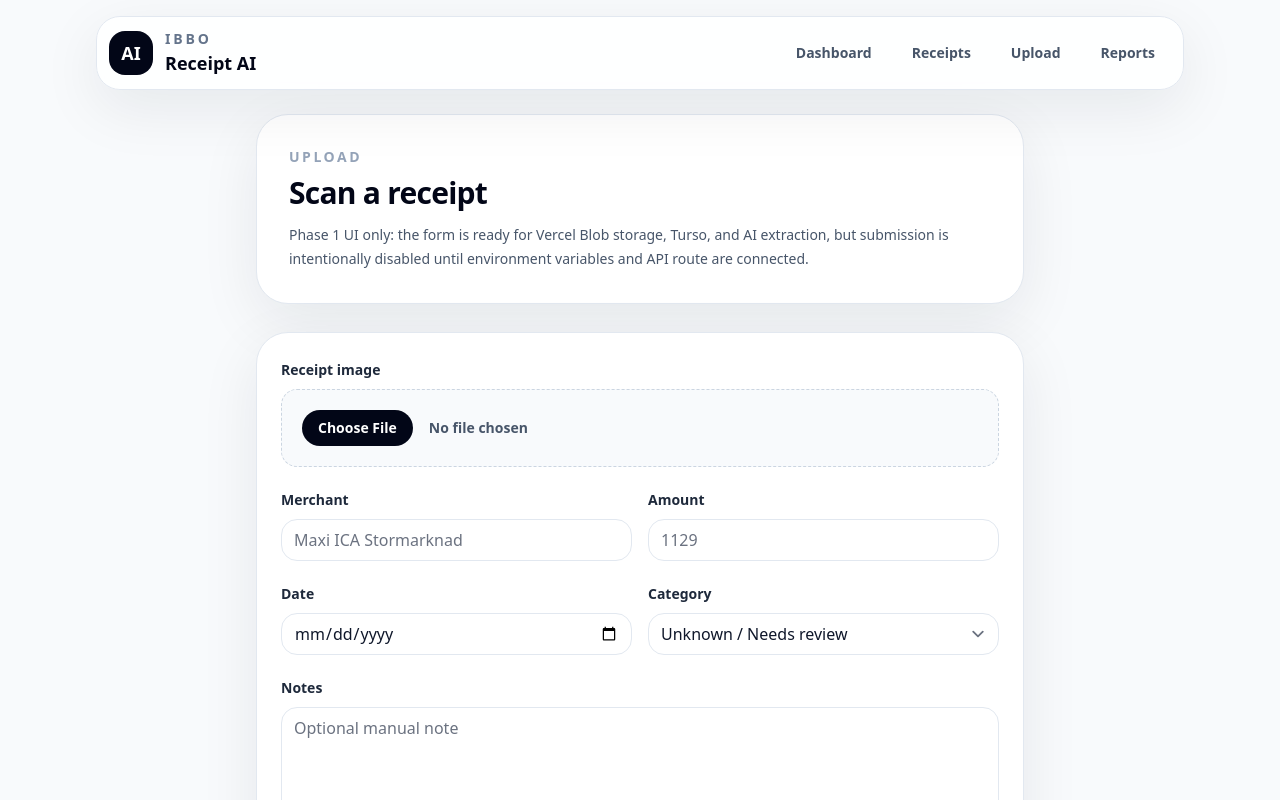
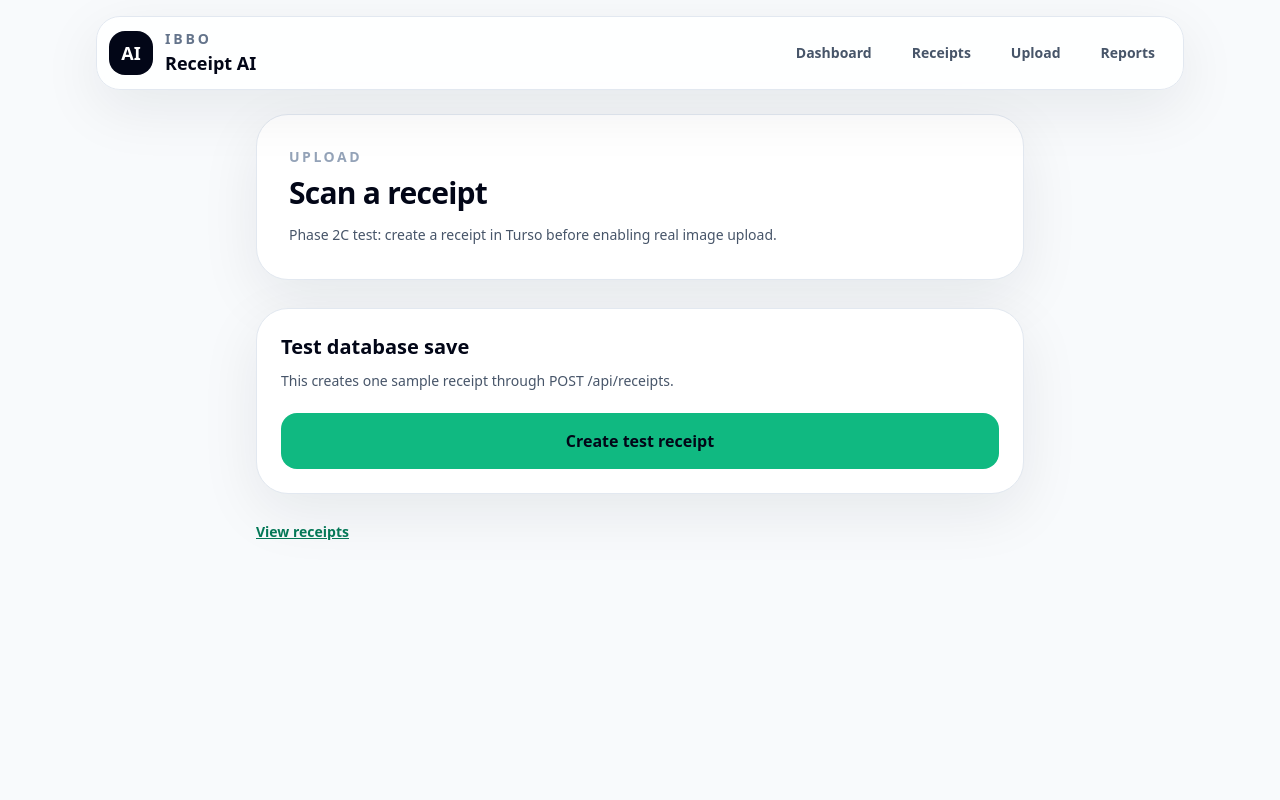
Before and after one commit to ibboabdoli-ai/Ibbo_Receipt_AI, a Next.js app: page /receipts/new in a window 1280 px wide. Shown: the top 800 px of the page. Built offline with nearby package versions, Linux system fonts and the light colour scheme.

Commit message:
feat: add test receipt create button

```diff
--- a/app/receipts/new/page.tsx
+++ b/app/receipts/new/page.tsx
@@ -1,69 +1,92 @@
-import { receiptCategories } from "../../../lib/receipts";
+"use client";
+
+import { useState } from "react";
 
 export default function NewReceiptPage() {
+  const [status, setStatus] = useState<"idle" | "loading" | "success" | "error">("idle");
+  const [message, setMessage] = useState("");
+
+  async function createTestReceipt() {
+    setStatus("loading");
+    setMessage("Creating test receipt...");
+
+    try {
+      const response = await fetch("/api/receipts", {
+        method: "POST",
+        headers: {
+          "Content-Type": "application/json",
+        },
+        body: JSON.stringify({
+          date: new Date().toISOString().slice(0, 10),
+          merchant: "ICA Test",
+          amount: 149.9,
+          currency: "SEK",
+          category: "Food",
+          expense_type: "private",
+          vat_amount: 17.84,
+          payment_method: "card",
+          notes: "Created from Phase 2C test button",
+        }),
+      });
+
+      const data = await response.json();
+
+      if (!response.ok || !data.ok) {
+        throw new Error(data.error || "Failed to create receipt");
+      }
+
+      setStatus("success");
+      setMessage("Test receipt saved in Turso ✅");
+    } catch (error) {
+      console.error(error);
+      setStatus("error");
+      setMessage("Could not save test receipt ❌");
+    }
+  }
+
   return (
     <div className="mx-auto max-w-3xl space-y-7">
       <section className="rounded-[2rem] border border-slate-200 bg-white p-6 shadow-soft sm:p-8">
         <p className="text-sm font-bold uppercase tracking-[0.18em] text-slate-400">Upload</p>
         <h1 className="mt-2 text-3xl font-black tracking-tight text-slate-950">Scan a receipt</h1>
         <p className="mt-3 text-sm leading-6 text-slate-600">
-          Phase 1 UI only: the form is ready for Vercel Blob storage, Turso, and AI extraction, but submission is intentionally disabled until environment variables and API route are connected.
+          Phase 2C test: create a receipt in Turso before enabling real image upload.
         </p>
       </section>
 
-      <form className="space-y-5 rounded-[2rem] border border-slate-200 bg-white p-5 shadow-soft sm:p-6">
-        <label className="block">
-          <span className="text-sm font-black text-slate-800">Receipt image</span>
-          <input
-            accept="image/*,application/pdf"
-            className="mt-2 block w-full cursor-pointer rounded-2xl border border-dashed border-slate-300 bg-slate-50 p-5 text-sm font-semibold text-slate-600 file:mr-4 file:rounded-full file:border-0 file:bg-slate-950 file:px-4 file:py-2 file:text-sm file:font-black file:text-white"
-            type="file"
-          />
-        </label>
-
-        <div className="grid gap-4 sm:grid-cols-2">
-          <label className="block">
-            <span className="text-sm font-black text-slate-800">Merchant</span>
-            <input className="mt-2 w-full rounded-2xl border-slate-200" placeholder="Maxi ICA Stormarknad" type="text" />
-          </label>
-          <label className="block">
-            <span className="text-sm font-black text-slate-800">Amount</span>
-            <input className="mt-2 w-full rounded-2xl border-slate-200" placeholder="1129" type="number" />
-          </label>
-        </div>
-
-        <div className="grid gap-4 sm:grid-cols-2">
-          <label className="block">
-            <span className="text-sm font-black text-slate-800">Date</span>
-            <input className="mt-2 w-full rounded-2xl border-slate-200" type="date" />
-          </label>
-          <label className="block">
-            <span className="text-sm font-black text-slate-800">Category</span>
-            <select className="mt-2 w-full rounded-2xl border-slate-200" defaultValue="Unknown / Needs review">
-              {receiptCategories.map((category) => (
-                <option key={category}>{category}</option>
-              ))}
-            </select>
-          </label>
-        </div>
-
-        <label className="block">
-          <span className="text-sm font-black text-slate-800">Notes</span>
-          <textarea className="mt-2 w-full rounded-2xl border-slate-200" placeholder="Optional manual note" rows={4} />
-        </label>
-
-        <div className="rounded-3xl bg-amber-50 p-4 text-sm leading-6 text-amber-950 ring-1 ring-amber-200">
-          <strong>Next step:</strong> connect an API route that uploads the file to Vercel Blob, calls the receipt extraction helper, then inserts a row into the Turso receipts table.
+      <section className="space-y-5 rounded-[2rem] border border-slate-200 bg-white p-5 shadow-soft sm:p-6">
+        <div>
+          <h2 className="text-xl font-black text-slate-950">Test database save</h2>
+          <p className="mt-2 text-sm leading-6 text-slate-600">
+            This creates one sample receipt through POST /api/receipts.
+          </p>
         </div>
 
         <button
-          className="w-full cursor-not-allowed rounded-2xl bg-slate-300 px-5 py-4 font-black text-slate-600"
-          disabled
+          className="w-full rounded-2xl bg-emerald-500 px-5 py-4 font-black text-slate-950 disabled:cursor-not-allowed disabled:opacity-60"
+          disabled={status === "loading"}
+          onClick={createTestReceipt}
           type="button"
         >
-          Processing disabled in Phase 1 baseline
+          {status === "loading" ? "Saving..." : "Create test receipt"}
         </button>
-      </form>
+
+        {message ? (
+          <p
+            className={
+              status === "error"
+                ? "rounded-2xl bg-red-50 p-4 text-sm font-bold text-red-700 ring-1 ring-red-200"
+                : "rounded-2xl bg-emerald-50 p-4 text-sm font-bold text-emerald-700 ring-1 ring-emerald-200"
+            }
+          >
+            {message}
+          </p>
+        ) : null}
+      </section>
+
+      <a className="inline-block text-sm font-bold text-emerald-700 underline" href="/receipts">
+        View receipts
+      </a>
     </div>
   );
 }
```
